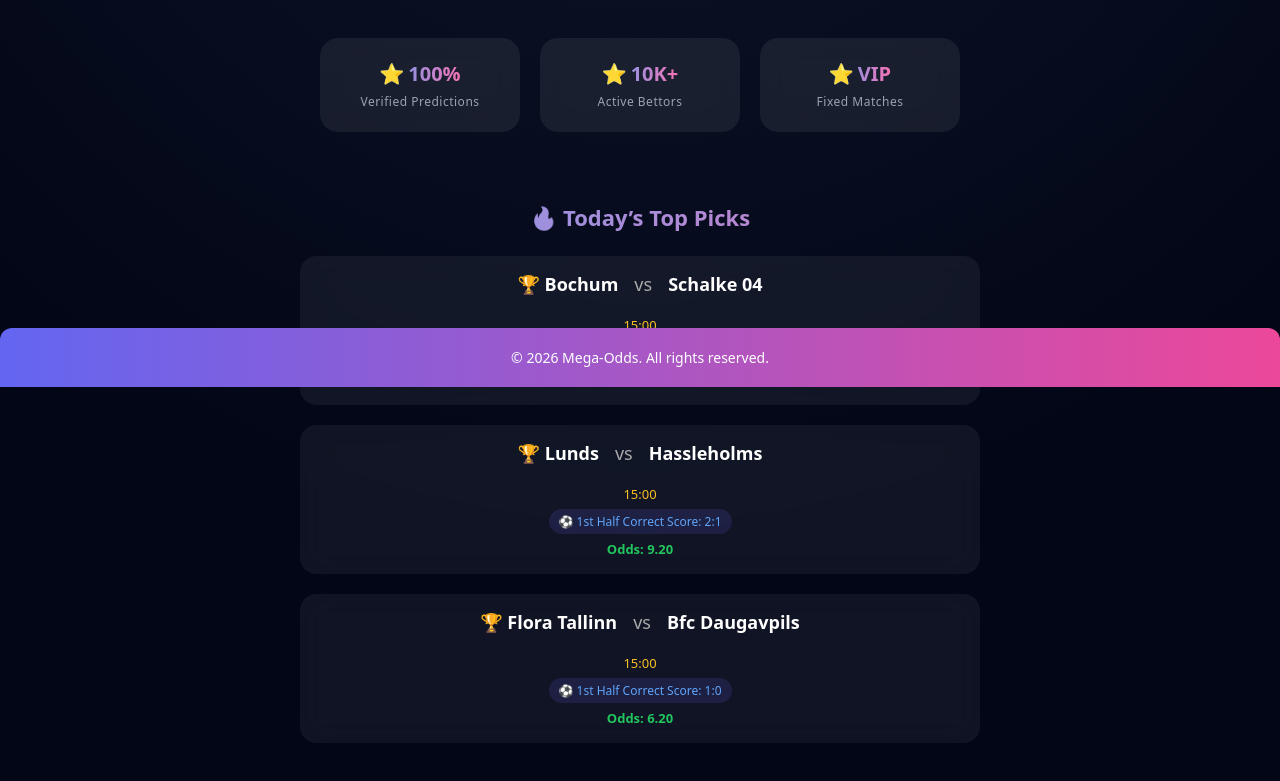
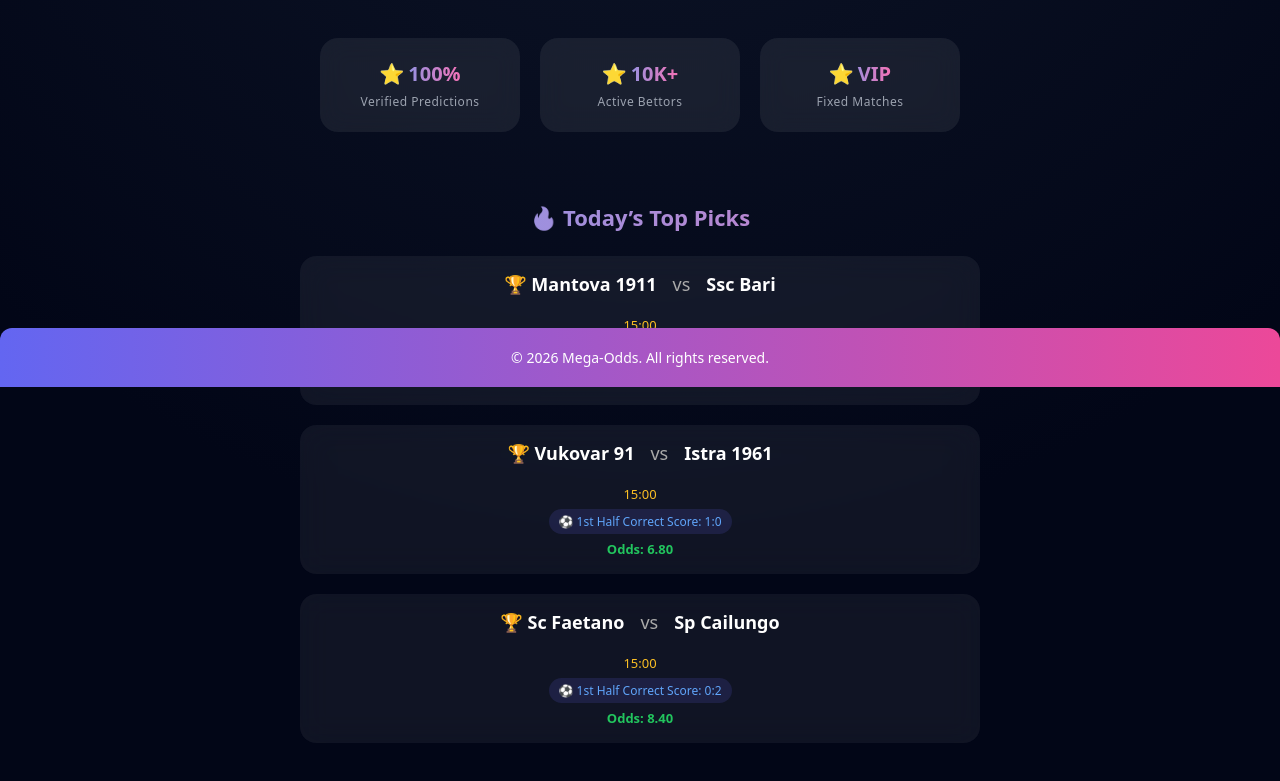
Before and after one commit to Muchyz/Sureodds-frontend, a React (Vite) app: page / in a window 1280 px wide. Shown: the part 413-1194 px from the top of the page. Built offline with nearby package versions, Linux system fonts and the light colour scheme.

Commit message:
Update Home.jsx changes

```diff
--- a/src/pages/Home.jsx
+++ b/src/pages/Home.jsx
@@ -56,39 +56,40 @@ function Home() {
           {/* PICK CARD 1 */}
           <div className="pick-card">
             <div className="teams">
-              <span>🏆 Bochum</span> <span className="vs">vs</span> <span>Schalke 04</span>
+              <span>🏆 Mantova 1911
+</span> <span className="vs">vs</span> <span>Ssc Bari</span>
             </div>
 
             <div className="pick-meta vertical-meta">
               <span className="pick-time">15:00</span>
-              <span className="pick-type">⚽️ 1st Half Correct Score: 2:0</span>
-              <span className="pick-odds">Odds: 7.60</span>
+              <span className="pick-type">⚽️ 1st Half Correct Score: 1:1</span>
+              <span className="pick-odds">Odds: 8.20</span>
             </div>
           </div>
 
           {/* PICK CARD 2 */}
           <div className="pick-card">
             <div className="teams">
-              <span>🏆 Lunds</span> <span className="vs">vs</span> <span>Hassleholms</span>
+              <span>🏆 Vukovar 91</span> <span className="vs">vs</span> <span>Istra 1961</span>
             </div>
 
             <div className="pick-meta vertical-meta">
               <span className="pick-time">15:00</span>
-              <span className="pick-type">⚽️ 1st Half Correct Score: 2:1</span>
-              <span className="pick-odds">Odds: 9.20</span>
+              <span className="pick-type">⚽️ 1st Half Correct Score: 1:0</span>
+              <span className="pick-odds">Odds: 6.80</span>
             </div>
           </div>
 
           {/* PICK CARD 3 */}
           <div className="pick-card">
             <div className="teams">
-              <span>🏆 Flora Tallinn</span> <span className="vs">vs</span> <span>Bfc Daugavpils</span>
+              <span>🏆 Sc Faetano</span> <span className="vs">vs</span> <span>Sp Cailungo</span>
             </div>
 
             <div className="pick-meta vertical-meta">
               <span className="pick-time">15:00</span>
-              <span className="pick-type">⚽️ 1st Half Correct Score: 1:0</span>
-              <span className="pick-odds">Odds: 6.20</span>
+              <span className="pick-type">⚽️ 1st Half Correct Score: 0:2</span>
+              <span className="pick-odds">Odds: 8.40</span>
             </div>
           </div>
         </div>
```
Lines whose indentation alone changed are shown as unchanged.
